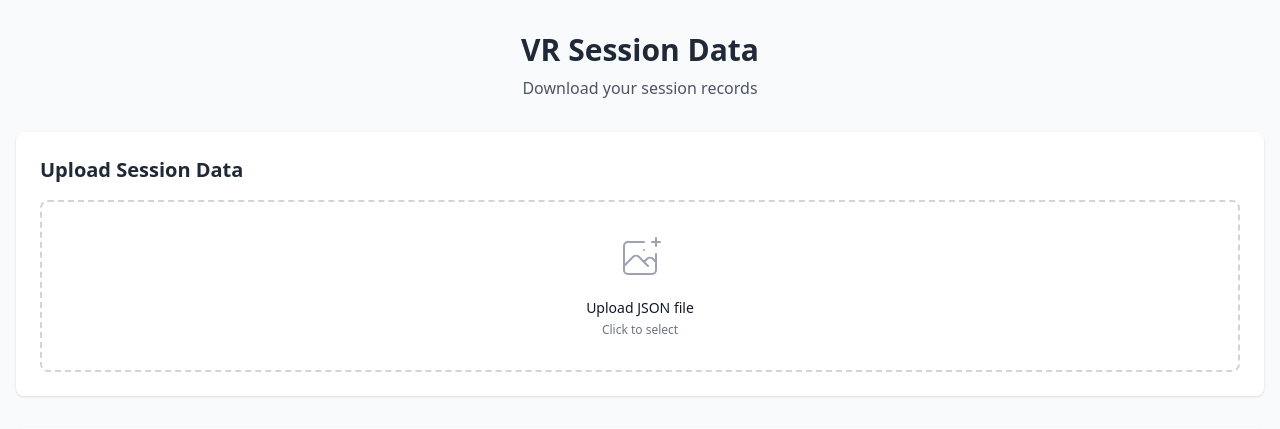
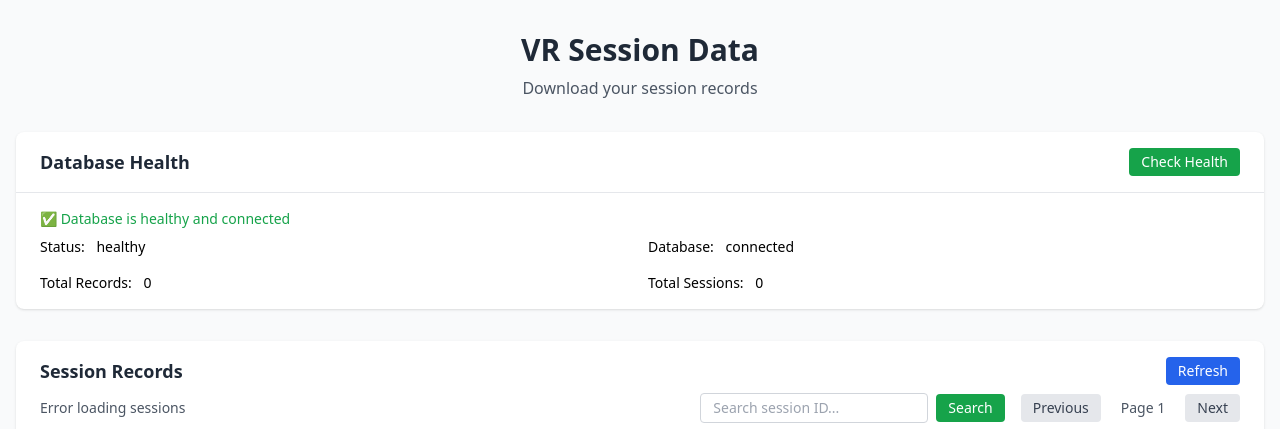
Before and after one commit to briam-mora/emotional-tracking-server, a FastAPI app: page / in a window 1280 px wide. Shown: the top 429 px of the page. Run offline with FastAPI, Linux system fonts and the light colour scheme; data that the repository does not hold is empty; some libraries are stand-ins or nearby versions.

Commit message:
fix: no upload in dashboard and date fix

```diff
--- a/templates/dashboard.html
+++ b/templates/dashboard.html
@@ -14,28 +14,7 @@
             <p class="text-gray-600">Download your session records</p>
         </div>
 
-        <!-- Upload Section -->
-        <div class="bg-white rounded-lg shadow p-6 mb-8">
-            <h2 class="text-xl font-semibold text-gray-800 mb-4">Upload Session Data</h2>
-            <div class="border-2 border-dashed border-gray-300 rounded-lg p-8 text-center">
-                <svg class="mx-auto h-12 w-12 text-gray-400" stroke="currentColor" fill="none" viewBox="0 0 48 48">
-                    <path d="M28 8H12a4 4 0 00-4 4v20m32-12v8m0 0v8a4 4 0 01-4 4H12a4 4 0 01-4-4v-4m32-4l-3.172-3.172a4 4 0 00-5.656 0L28 28M8 32l9.172-9.172a4 4 0 015.656 0L28 28m0 0l4 4m4-24h8m-4-4v8m-12 4h.02" stroke-width="2" stroke-linecap="round" stroke-linejoin="round" />
-                </svg>
-                <div class="mt-4">
-                    <label for="file-upload" class="cursor-pointer">
-                        <span class="mt-2 block text-sm font-medium text-gray-900">Upload JSON file</span>
-                        <span class="mt-1 block text-xs text-gray-500">Click to select</span>
-                    </label>
-                    <input id="file-upload" name="file-upload" type="file" class="sr-only" accept=".json">
-                </div>
-            </div>
-            <div id="uploadStatus" class="mt-4 hidden">
-                <div class="flex items-center">
-                    <div class="animate-spin rounded-full h-4 w-4 border-b-2 border-blue-600 mr-2"></div>
-                    <span class="text-sm text-gray-600">Uploading...</span>
-                </div>
-            </div>
-        </div>
+
 
         <!-- Health Check Section -->
         <div class="bg-white rounded-lg shadow mb-8">
@@ -120,16 +99,42 @@
         let isSearchMode = false;
         let searchQuery = '';
 
-        // Upload functionality
-        const fileInput = document.getElementById('file-upload');
-        const uploadStatus = document.getElementById('uploadStatus');
+        // Search functionality
         const searchInput = document.getElementById('searchInput');
 
-        fileInput.addEventListener('change', (e) => {
-            if (e.target.files.length > 0) {
-                handleFileUpload(e.target.files[0]);
+        // Safe date formatting function
+        function formatDate(dateString) {
+            if (!dateString) return '-';
+
+            try {
+                // Handle ISO format with Z suffix
+                if (typeof dateString === 'string' && dateString.includes('T')) {
+                    const date = new Date(dateString);
+                    if (!isNaN(date.getTime())) {
+                        return date.toLocaleString();
+                    }
+                }
+
+                // Handle other string formats
+                if (typeof dateString === 'string') {
+                    const date = new Date(dateString);
+                    if (!isNaN(date.getTime())) {
+                        return date.toLocaleString();
+                    }
+                }
+
+                // Handle Date objects
+                if (dateString instanceof Date) {
+                    return dateString.toLocaleString();
+                }
+
+                // Fallback: convert to string
+                return String(dateString);
+            } catch (error) {
+                console.warn('Error formatting date:', dateString, error);
+                return String(dateString);
             }
-        });
+        }
 
         // Add enter key support for search
         searchInput.addEventListener('keypress', (e) => {
@@ -145,40 +150,7 @@
             }
         });
 
-        async function handleFileUpload(file) {
-            if (!file.name.endsWith('.json')) {
-                alert('Please select a JSON file');
-                return;
-            }
 
-            const formData = new FormData();
-            formData.append('file', file);
-
-            uploadStatus.classList.remove('hidden');
-
-            try {
-                const response = await fetch('/upload', {
-                    method: 'POST',
-                    body: formData
-                });
-
-                const result = await response.json();
-
-                if (response.ok) {
-                    alert(`Successfully uploaded ${result.records_added} records! Total sessions: ${result.total_sessions}`);
-                    // Reset to first page and reload
-                    currentPage = 0;
-                    loadSessions();
-                } else {
-                    alert(`Error: ${result.detail}`);
-                }
-            } catch (error) {
-                alert('Upload failed: ' + error.message);
-            } finally {
-                uploadStatus.classList.add('hidden');
-                fileInput.value = '';
-            }
-        }
 
         // Load sessions data using the unified sessions endpoint
         async function loadSessions() {
@@ -215,7 +187,7 @@
                         <td class="px-6 py-4 whitespace-nowrap text-sm font-medium text-gray-900">${session.session_id}</td>
                         <td class="px-6 py-4 whitespace-nowrap text-sm text-gray-500">${session.records}</td>
                         <td class="px-6 py-4 whitespace-nowrap text-sm text-gray-500">${session.emotionVariety || '-'}</td>
-                        <td class="px-6 py-4 whitespace-nowrap text-sm text-gray-500">${new Date(session.updatedAt).toLocaleString()}</td>
+                        <td class="px-6 py-4 whitespace-nowrap text-sm text-gray-500">${formatDate(session.updatedAt)}</td>
                         <td class="px-6 py-4 whitespace-nowrap text-sm text-gray-500">
                             <button onclick="downloadSession('${session.session_id}')" class="text-blue-600 hover:text-blue-900">Download</button>
                         </td>
```
